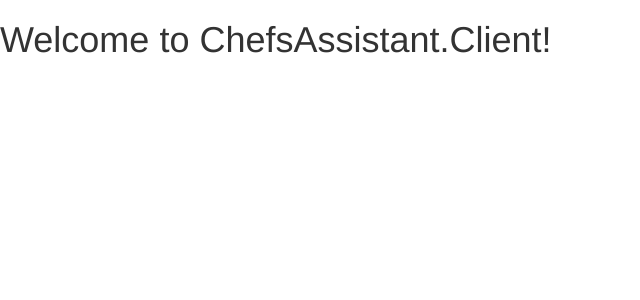
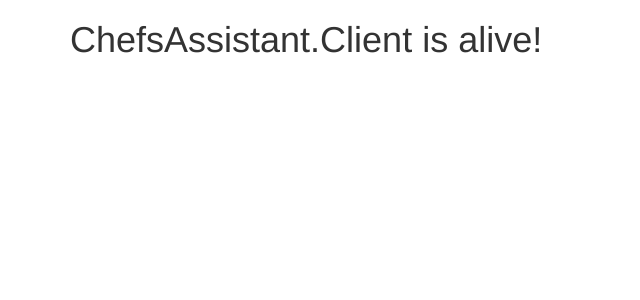
Before and after one commit to ArcusDeri/Chef-s-assistant, an Angular app in the folder ChefsAssistant.Client/: page / in a window 1280 px wide. Shown: the top 300 px of the page, without its empty margins (0-640 px from the left). Built offline with nearby package versions, Linux system fonts and the light colour scheme.

Commit message:
Use bootstrap layout
Signed-off-by: Marcin Michniak <marcin.michniak@outlook.com>

```diff
--- a/ChefsAssistant.Client/src/app/app.component.html
+++ b/ChefsAssistant.Client/src/app/app.component.html
@@ -1 +1,7 @@
-<h1>Welcome to {{ title }}!</h1>
+<div class="container">
+  <div class="row">
+    <div class="col-md-12">
+      <h1>{{ title }} is alive!</h1>
+    </div>
+  </div>
+</div>
```
